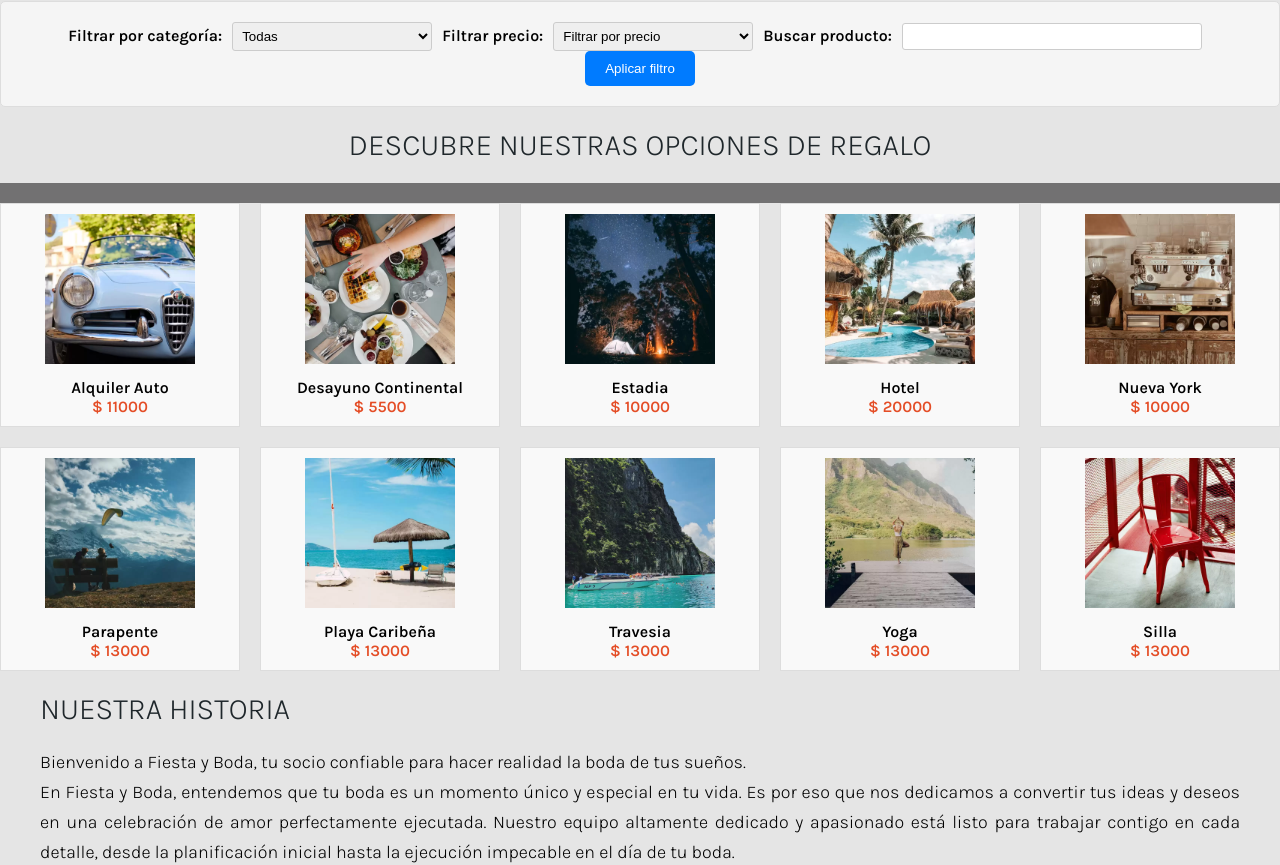
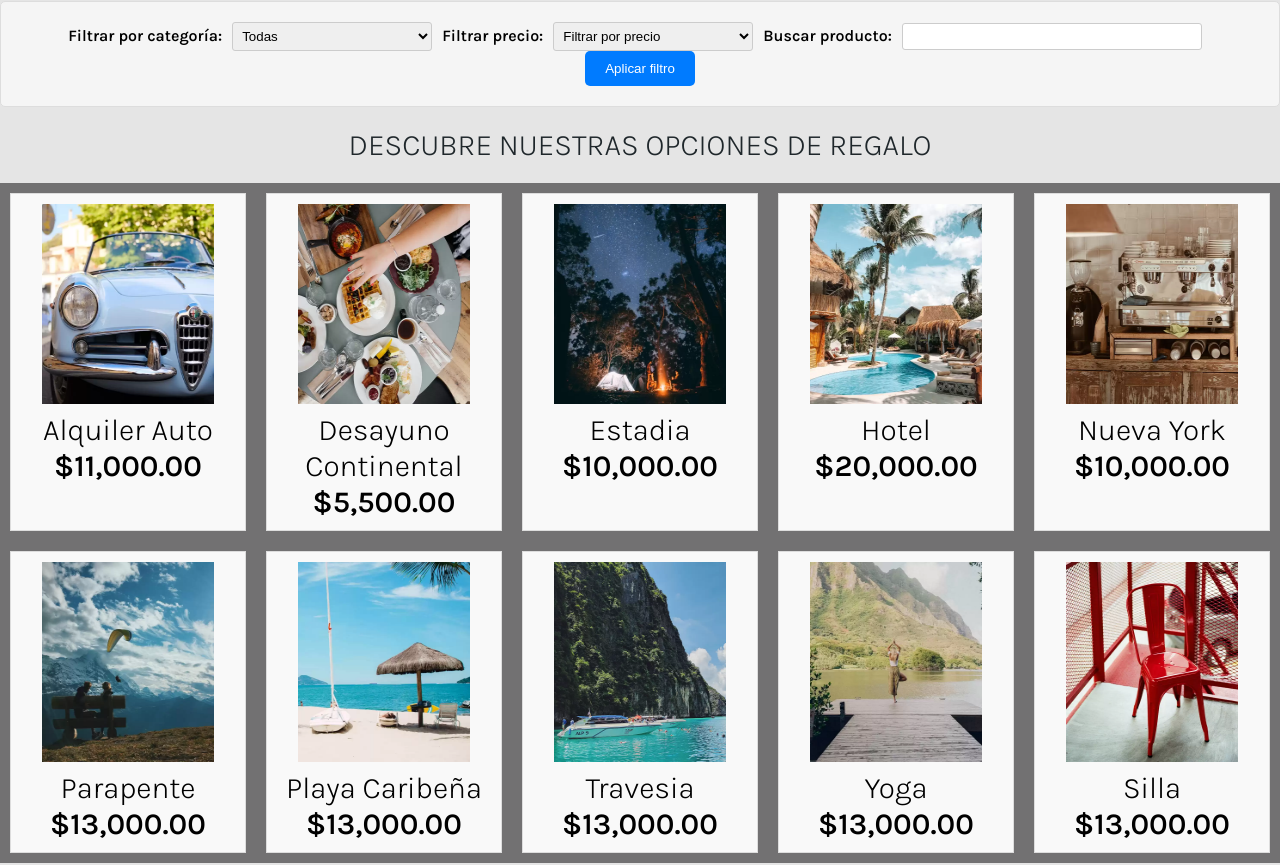
Before and after one commit to facundoAlvarez1/tpFinalAngular, an Angular app: page / in a window 1280 px wide. Shown: the part 879-1744 px from the top of the page. Built offline with nearby package versions, Linux system fonts and the light colour scheme.

Commit message:
Se arreglo el filter

```diff
--- a/src/app/app.component.html
+++ b/src/app/app.component.html
@@ -30,8 +30,6 @@
         </div>
 
         <app-filter></app-filter><!-- Componente filter-->
-
-        <app-productos></app-productos>
 
         <div id="sobre-mi" class="section">
             <!-- Contenido de la sección "Sobre mi & FAQ's" -->
--- a/src/app/filter/filter.component.css
+++ b/src/app/filter/filter.component.css
@@ -0,0 +1,32 @@
+/* Establece una cuadrícula de 5 columnas */
+.grid-container {
+    display: grid;
+    grid-template-columns: repeat(5, 1fr); /* 5 productos por fila */
+    gap: 20px; /* Espacio entre productos */
+  }
+
+  /* Estilos para cada producto en la cuadrícula */
+  .grid-item {
+    border: 1px solid #ddd;
+    padding: 10px;
+    text-align: center;
+    background-color: #f9f9f9;
+  }
+
+  /* Estilos para la imagen del producto */
+  img {
+    max-width: 80%;
+    max-height: 200px;
+  }
+
+  /* Estilos para el título del producto */
+  .product-title {
+    font-weight: bold;
+    margin-top: 10px;
+  }
+
+  /* Estilos para el precio del producto */
+  .product-price {
+    color: #e44d26;
+    font-weight: bold;
+  }
--- a/src/app/filter/filter.component.ts
+++ b/src/app/filter/filter.component.ts
@@ -1,4 +1,5 @@
 import { Component } from '@angular/core';
+import { ProductService} from '../product.service'; // Importa el servicio y el tipo Producto
 
 interface Producto {
   nombre: string;
@@ -13,52 +14,48 @@ interface Producto {
   styleUrls: ['./filter.component.css']
 })
 export class FilterComponent {
-  productos: Producto[] = [
-    // ... tus productos ...
-  ];
-
+  productos: Producto[] = [];
   filtroCategoria: string = '';
   filtroPrecio: string = '';
   filtroBusqueda: string = '';
-
   productosFiltrados: Producto[] = [];
 
-  constructor() {
+  constructor(private productService: ProductService) {}
+
+  ngOnInit() {
+    // En el ciclo de vida ngOnInit, obtén los productos del servicio
+    this.productos = this.productService.getProducts();
     this.aplicarFiltro();
   }
 
 
+  aplicarFiltro() {
+    console.log('Productos antes del filtro:', this.productos);
+    let productosFiltradosTemp = [...this.productos];
 
+    console.log('Filtro Categoría:', this.filtroCategoria);
+   if (this.filtroCategoria) {
+  productosFiltradosTemp = productosFiltradosTemp.filter(producto => producto.categoria === this.filtroCategoria);
+}
 
-  aplicarFiltro() {
-    // Filtrar los productos por la categoría seleccionada
-    if (this.filtroCategoria) {
-      this.productosFiltrados = this.productos.filter(producto => producto.categoria === this.filtroCategoria);
-    } else {
-      // Si no se selecciona ninguna categoría, mostrar todos los productos
-      this.productosFiltrados = [...this.productos];
-    }
-
-    // Filtrar los productos por el rango de precio seleccionado
+    console.log('Productos filtrados:', this.productosFiltrados);
     if (this.filtroPrecio) {
-      // Desglosa el rango de precio seleccionado
       const [minPrice, maxPrice] = this.filtroPrecio.split('-');
-
-      // Convierte los valores en cadenas a números enteros
       const minPriceInt = parseInt(minPrice);
       const maxPriceInt = parseInt(maxPrice);
 
-      // Filtra los productos por precio
-      this.productosFiltrados = this.productosFiltrados.filter(producto => {
+      productosFiltradosTemp = productosFiltradosTemp.filter(producto => {
         return producto.precio >= minPriceInt && producto.precio <= maxPriceInt;
       });
     }
 
     // Filtrar los productos por nombre si se ingresa una búsqueda
     if (this.filtroBusqueda) {
-      this.productosFiltrados = this.productosFiltrados.filter(producto =>
+      productosFiltradosTemp = productosFiltradosTemp.filter(producto =>
         producto.nombre.toLowerCase().includes(this.filtroBusqueda.toLowerCase())
       );
     }
+    this.productosFiltrados = productosFiltradosTemp;
+    console.log('Productos filtrados:', this.productosFiltrados);
   }
 }
```
